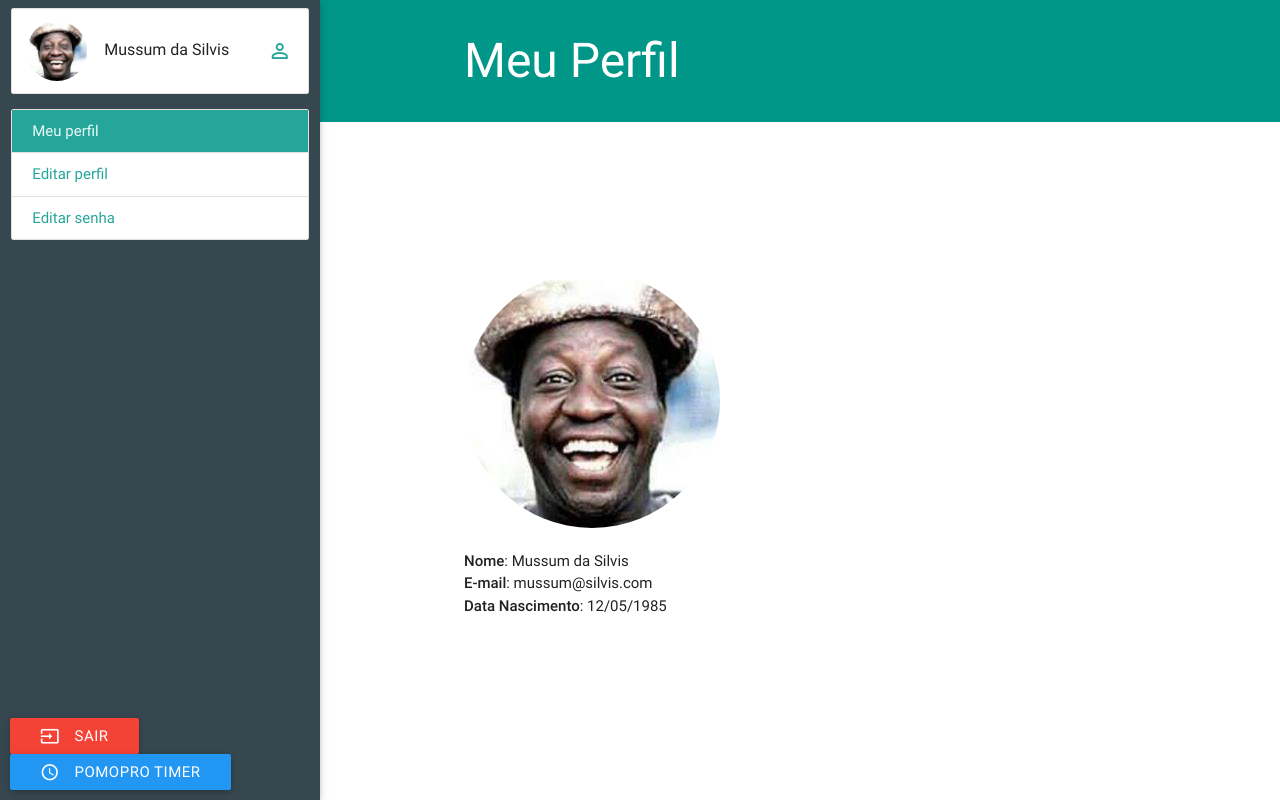
After one commit to wagnertrindades/pomopro, a Django app: page /dashboard/ in a window 1280 px wide. The commit adds this page. Run offline with Django 3.2, Linux system fonts and the light colour scheme; a user stored in the database is signed in.

Commit message:
Add page dashboard

```diff
--- /dev/null
+++ b/project/accounts/templates/accounts/dashboard.html
@@ -0,0 +1,83 @@
+{% extends "base.html" %}
+
+{% load static %}
+
+{% block head_files %}
+    <link rel="stylesheet" href="{% static "css/dashboard.css" %}">
+{% endblock head_files %}
+
+{% block content %}
+    <main>
+
+        <div class="row">
+            <!-- aside -->
+            <div class="col s3 aside blue-grey darken-3">
+                <!-- perfil -->
+                <div class="collection">
+                    <div class="collection-item avatar valign-wrapper">
+                        <img src="img/mussum.jpg" alt="" class="circle">
+                        <span class="title valign">Mussum da Silvis</span>
+                        <a href="#!" class="secondary-content valign"><i class="material-icons">perm_identity</i></a>
+                    </div>
+                </div>
+                <!-- /perfil -->
+
+                <!-- menu editar -->
+                <div class="collection">
+                    <a href="#!" class="collection-item active">Meu perfil</a>
+                    <a href="#!" class="collection-item">Editar perfil</a>
+                    <a href="#!" class="collection-item">Editar senha</a>
+                </div>
+                <!-- /menu editar -->
+
+
+                <div class="btns-footer">
+                    <!-- sair -->
+                    <a href="{% url 'accounts:logout' %}" class="waves-effect waves-light btn red btn-close">
+                        <i class="material-icons left">input</i>
+                        Sair
+                    </a>
+                    <!-- /sair -->
+
+                    <!-- timer -->
+                    <a href="{% url 'core:timer' %}" class="waves-effect waves-light btn blue btn-pomopro">
+                        <i class="material-icons left">query_builder</i>
+                        Pomopro Timer
+                    </a>
+                    <!-- /timer -->
+                </div>
+
+
+
+            </div>
+            <!-- /aside -->
+
+            <!-- content -->
+            <div id="content" class="col s9 content offset-s3">
+                <!-- title -->
+                <nav class="top-nav teal">
+                    <div class="container">
+                        <div class="nav-wrapper">
+                            <a class="page-title">
+                                Meu Perfil
+                            </a>
+                        </div>
+                    </div>
+                </nav>
+                <!-- /title -->
+
+                <div class="container content-perfil">
+                    <img src="img/mussum.jpg" alt="" class="circle">
+                    <ul>
+                        <li><strong>Nome</strong>: Mussum da Silvis</li>
+                        <li><strong>E-mail</strong>: mussum@silvis.com</li>
+                        <li><strong>Data Nascimento</strong>: 12/05/1985</li>
+                    </ul>
+                </div>
+            </div>
+            <!-- /content -->
+
+        </div>
+
+    </main>
+{% endblock %}
--- a/project/accounts/urls.py
+++ b/project/accounts/urls.py
@@ -10,4 +10,5 @@ urlpatterns = patterns('',
     url(r'^nova-senha/$', 'project.accounts.views.password_reset', name='password_reset'),
     url(r'^confirmar-nova-senha/(?P<key>\w+)$',
         'project.accounts.views.password_reset_confirm', name='password_reset_confirm'),
+    url(r'^dashboard/$', 'project.accounts.views.dashboard', name='dashboard'),
 )
--- a/project/accounts/views.py
+++ b/project/accounts/views.py
@@ -1,9 +1,16 @@
 from django.shortcuts import render, redirect, get_object_or_404
 from django.contrib.auth.forms import SetPasswordForm
 from django.contrib.auth import authenticate, login, get_user_model
+from django.contrib.auth.decorators import login_required
 
 from .forms import RegisterForm, PasswordResetForm
 from .models import PasswordReset
+
+@login_required
+def dashboard(resquest):
+    template_name = 'accounts/dashboard.html'
+    context = {}
+    return render(resquest, template_name, context)
 
 def register(resquest):
     template_name = 'accounts/register.html'
--- a/project/core/templates/timer.html
+++ b/project/core/templates/timer.html
@@ -15,8 +15,8 @@
             <div class="collection">
                 <div class="collection-item avatar valign-wrapper">
                     <img src="img/mussum.jpg" alt="" class="circle">
-                    <span class="title valign">Mussum da Silvis</span>
-                    <a href="#!" class="secondary-content valign"><i class="material-icons">perm_identity</i></a>
+                    <span class="title valign">{{ user }}</span>
+                    <a href="{% url 'accounts:dashboard' %}" class="secondary-content valign"><i class="material-icons">perm_identity</i></a>
                 </div>
             </div>
             <!-- /perfil -->
--- a/project/core/views.py
+++ b/project/core/views.py
@@ -1,5 +1,7 @@
 from django.shortcuts import render
+from django.contrib.auth.decorators import login_required
 
+@login_required
 def timer(resquest):
     template_name = 'timer.html'
     return render(resquest, template_name)
```
Also changed, not shown: db.sqlite3.
